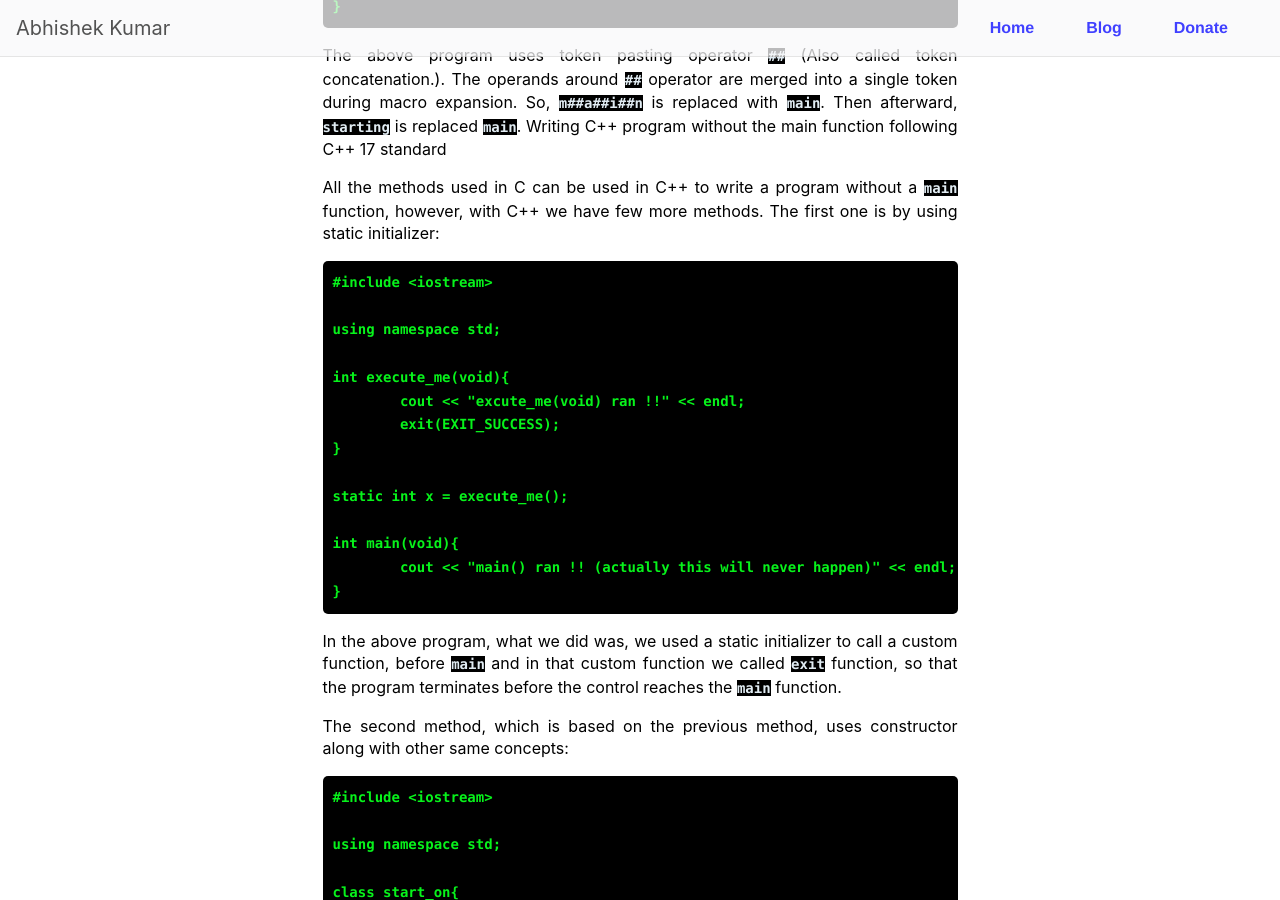
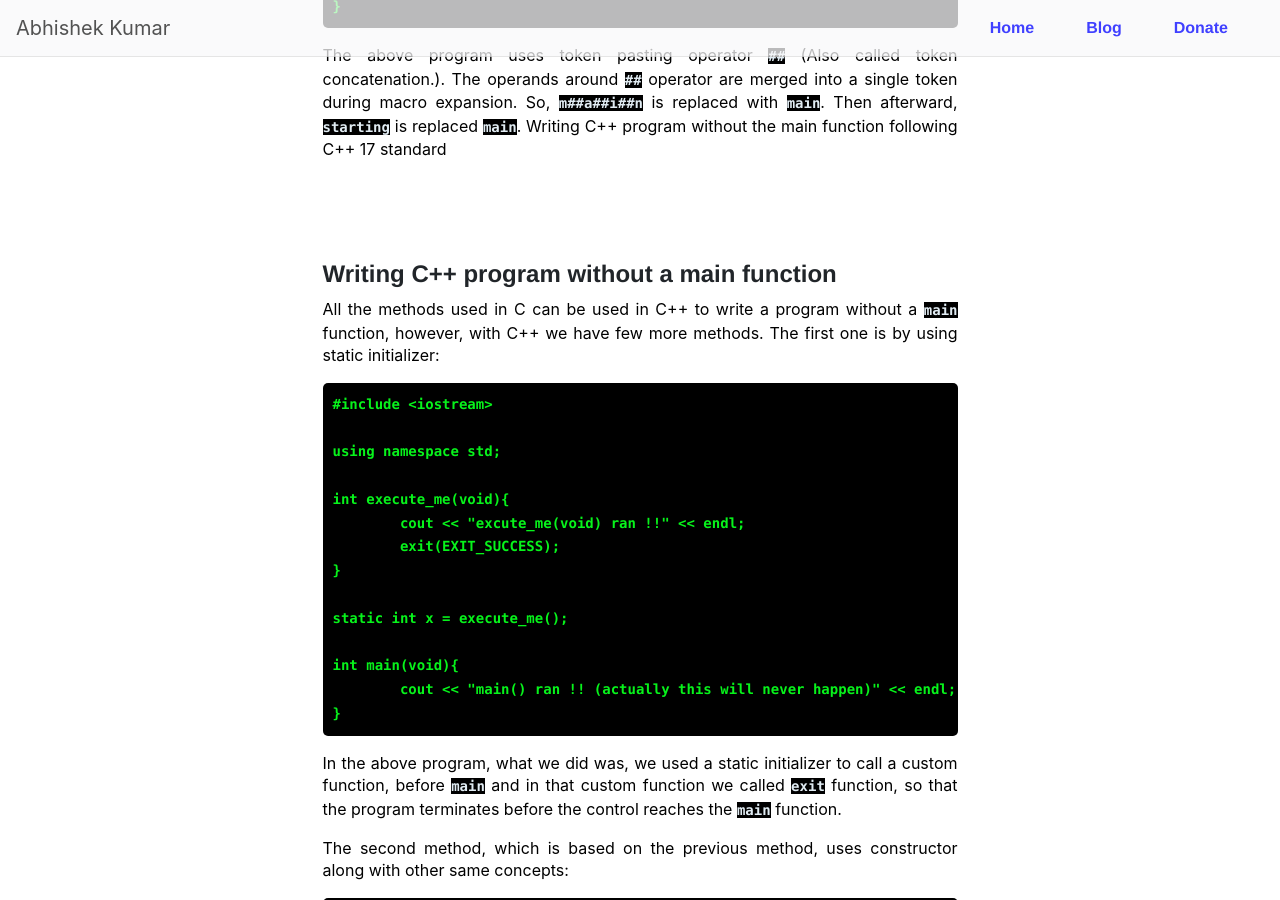
Before and after one commit to Mr-Kumar-Abhishek/Mr-Kumar-Abhishek.github.io, a Jekyll site: the page built from _posts/2020-04-11-overview-of-main-function-in-c-and-c-plus-plus.md, in a window 1280 px wide and 900 px high, scrolled down 13159 px. Built offline with Jekyll 4.4.1, drawn with Linux system fonts in a browser that asks for light colours; nearby versions of some CDN libraries; comment, search, counter and statistics services are not loaded.

Commit message:
include missing sub heading in c main function overview post

````diff
--- a/_posts/2020-04-11-overview-of-main-function-in-c-and-c-plus-plus.md
+++ b/_posts/2020-04-11-overview-of-main-function-in-c-and-c-plus-plus.md
@@ -477,6 +477,11 @@ The above program uses token pasting operator `##` (Also called token concatenat
 `m##a##i##n` is replaced with `main`. Then afterward, `starting` is replaced `main`.
 Writing C++ program without the main function following C++ 17 standard
 
+<br>
+<br>
+<br>
+### Writing C++ program without a main function
+
 All the methods used in C can be used in C++ to write a program without a `main` function, however, with C++ we have few more methods.  The first one is by using static initializer:
 
 ```
````
